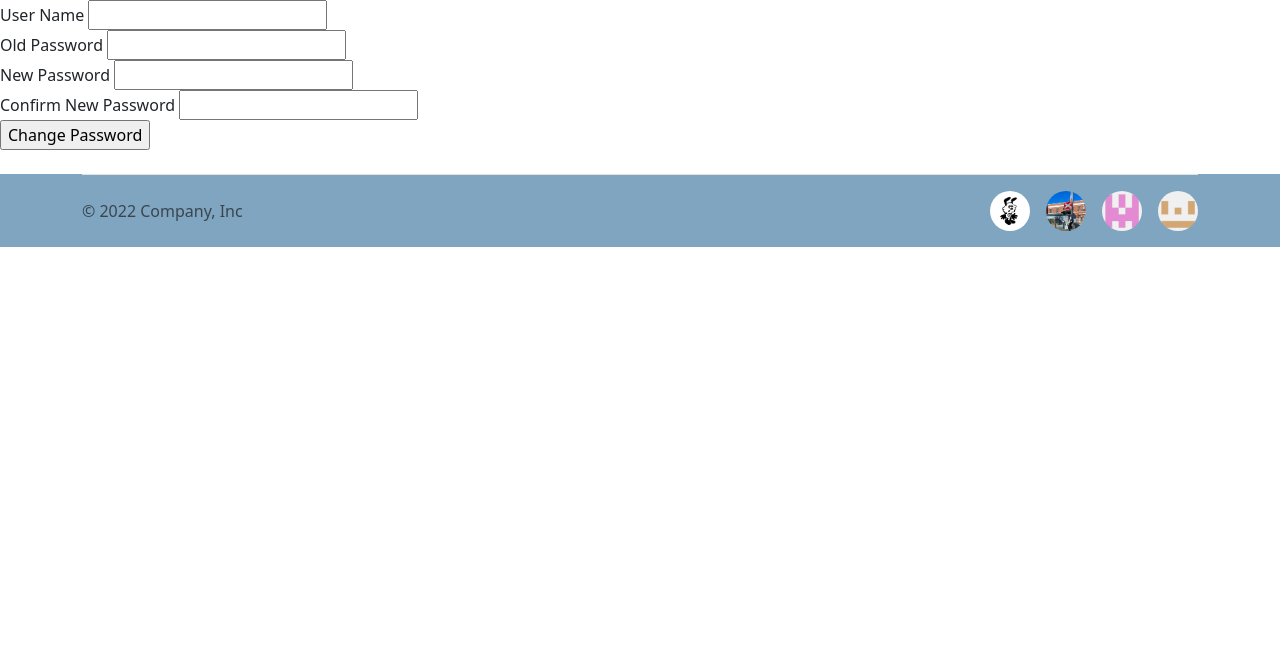
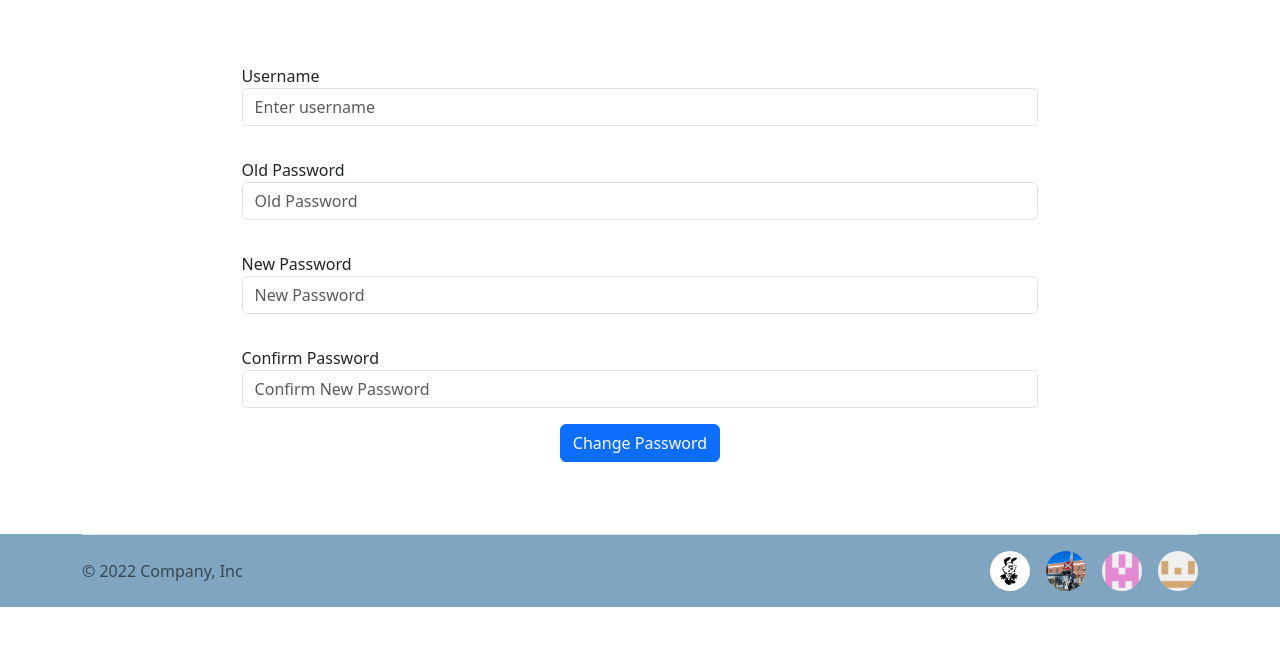
Before and after one commit to realroyxu/CITS3403-MurderMystery, a Flask app: page /change_password in a window 1280 px wide. Shown: the part 91-737 px from the top of the page. Run offline with Flask 3, Linux system fonts and the light colour scheme.

Commit message:
feat(password) : change password html

```diff
--- /dev/null
+++ b/app/static/change_password_style.css
@@ -0,0 +1,13 @@
+form {
+    width : 70%;
+}
+
+.login-form{
+    display: flex;
+    justify-content : center
+}
+
+.button{
+    display : flex;
+    justify-content : center;
+}
--- a/app/templates/pages/change_password.html
+++ b/app/templates/pages/change_password.html
@@ -1,26 +1,28 @@
 {% extends 'base.html' %}
 
 {% block content %}
+<div class="login-form p-5">
     <form method="POST">
         {{ form.hidden_tag() }}
-    <div>
-        <label for="username">User Name</label>
-        {{ form.oldpassword(id='Username') }}
+        <div class="form-group p-3">
+            <label for="username">Username</label>
+            {{ form.username(class="form-control", id="username", placeholder="Enter username") }}
         </div>
-    <div>
+        <div class="form-group p-3">
             <label for="oldpassword">Old Password</label>
-        {{ form.oldpassword(id='oldpassword') }}
+            {{ form.oldpassword(class="form-control", id="oldpassword", placeholder="Old Password") }}
         </div>
-    <div>
+        <div class="form-group p-3">
             <label for="password">New Password</label>
-        {{ form.password(id='password') }}
+            {{ form.password(class="form-control", id="password", placeholder="New Password") }}
         </div>
-    <div>
-        <label for="confirm_password">Confirm New Password</label>
-        {{ form.confirm_password(id='confirm_password') }}
+        <div class="form-group p-3">
+            <label for="confirm_password">Confirm Password</label>
+            {{ form.confirm_password(class="form-control", id="confirm_password", placeholder="Confirm New Password") }}
         </div>
-    <div>
-        {{ form.submit() }}
+        <div class="button">
+            {{ form.submit(class="btn btn-primary") }}
         </div>
     </form>
+</div>
 {% endblock %}
```
Lines whose indentation alone changed are shown as unchanged.
